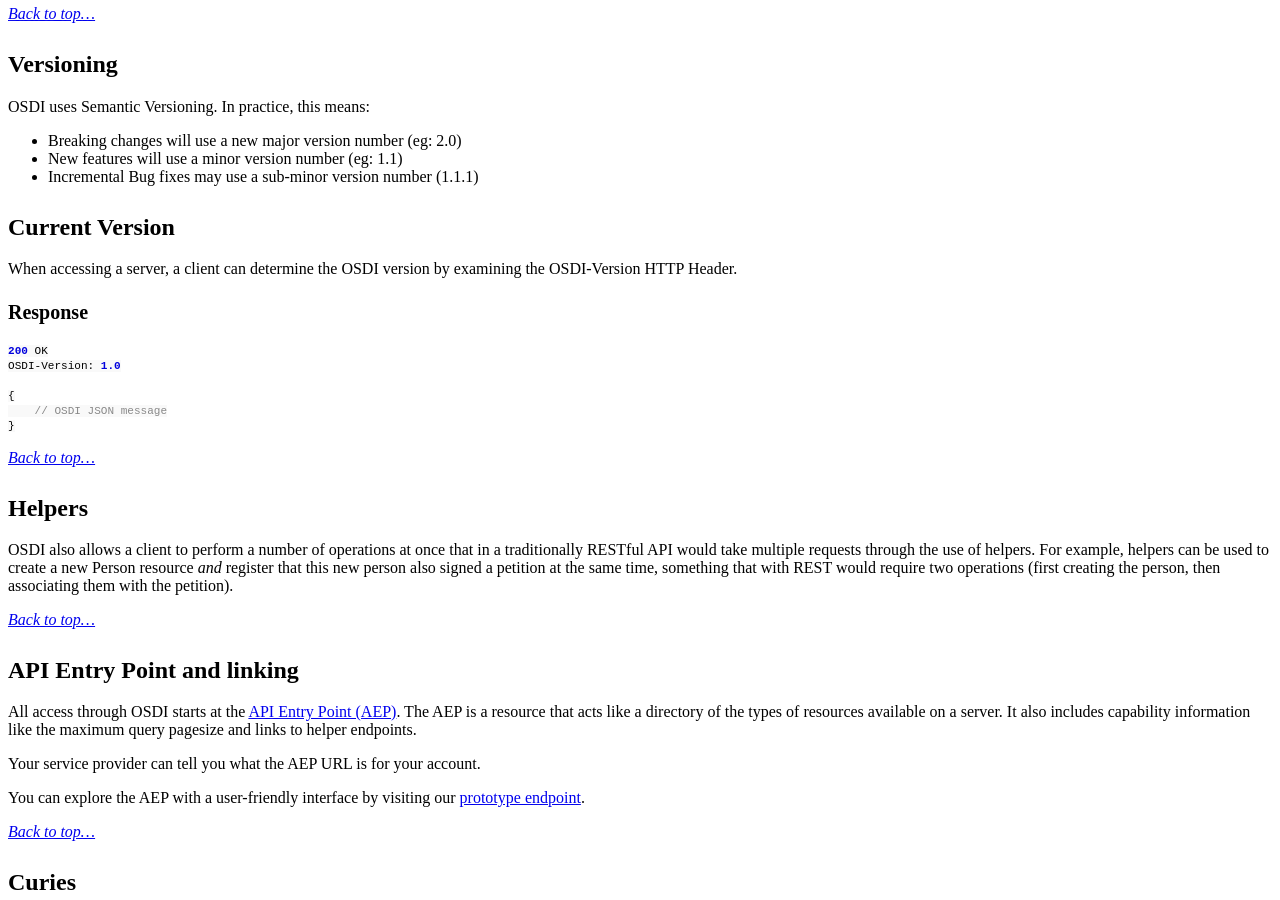
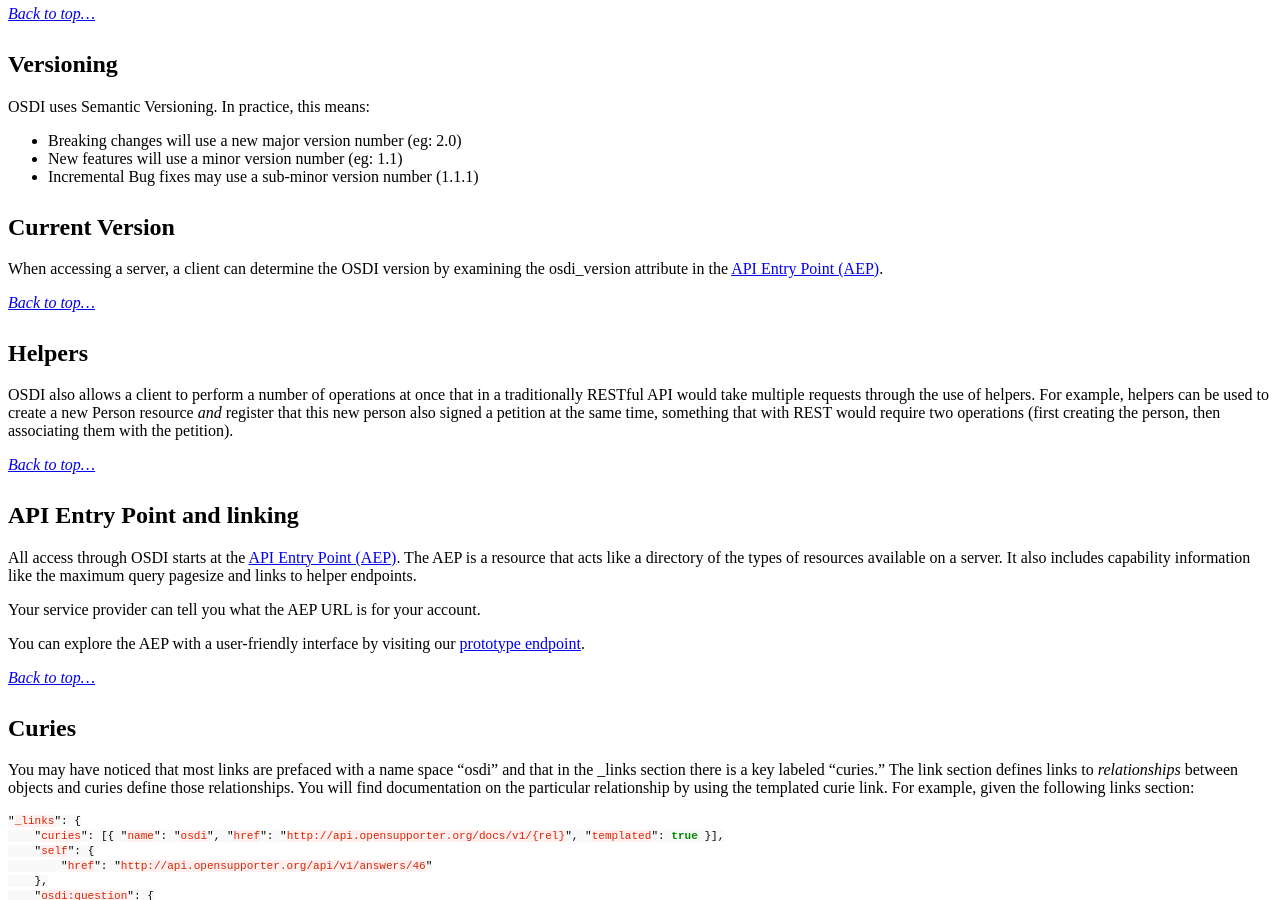
Before and after one commit to opensupporter/osdi-docs, a Jekyll site: the page built from README.md, in a window 1280 px wide and 900 px high, scrolled down 1856 px. Built offline with Jekyll 4.4.1, drawn with Linux system fonts in a browser that asks for light colours; a style sheet for code colours, icons or effects is not loaded.

Commit message:
Move version to AEP attribute osdi_version

`````diff
--- a/README.md
+++ b/README.md
@@ -70,17 +70,8 @@ OSDI uses Semantic Versioning. In practice, this means:
 * Incremental Bug fixes may use a sub-minor version number (1.1.1)
 
 ### Current Version
-When accessing a server, a client can determine the OSDI version by examining the OSDI-Version HTTP Header.
+When accessing a server, a client can determine the OSDI version by examining the osdi_version attribute in the [API Entry Point (AEP)](aep.html).
 
-#### Response
-````javascript
-200 OK
-OSDI-Version: 1.0
-
-{
-    // OSDI JSON message
-}
-````
 
 _[Back to top...](#)_
 
`````
Also changed, not shown: aep.md (+3 -1 lines).
